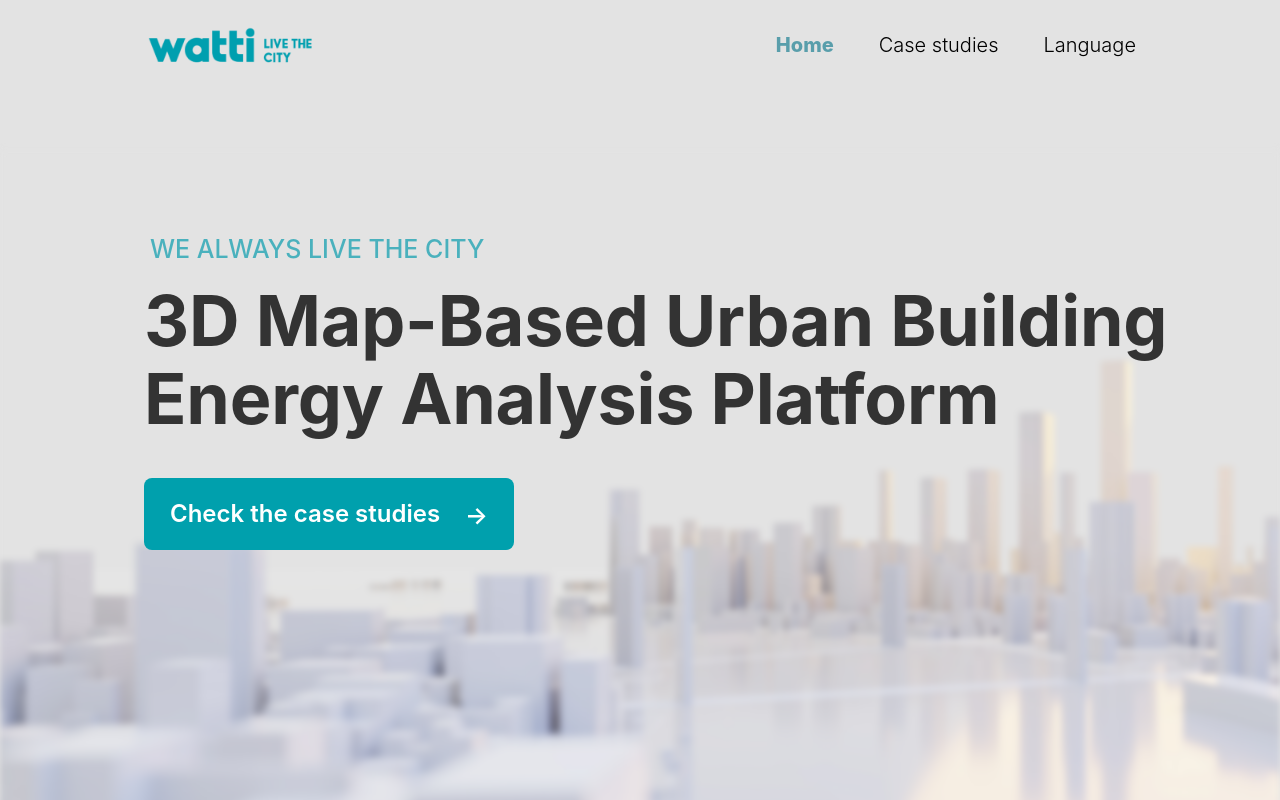
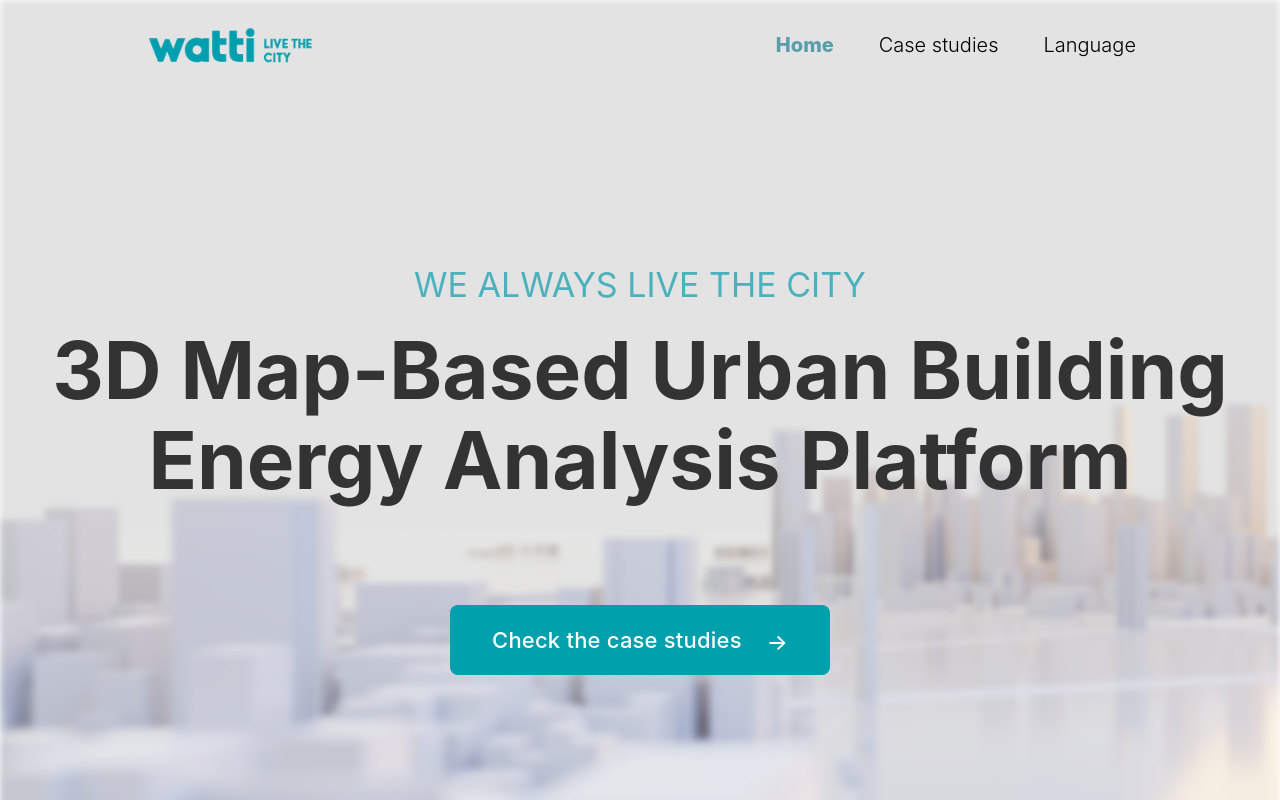
Before and after one commit to Kimdonghyeon7645/EZ-Sequence-Web, a React (Create React App) app: page /#/watti in a window 1280 px wide. Shown: the top 800 px of the page. Built offline with nearby package versions, Linux system fonts and the light colour scheme.

Commit message:
Revert "style : 타이틀 스타일 수정"
This reverts commit dd1a25f6985076bf1939df029c24f999ad613282.

```diff
--- a/src/pages/WattiPage.jsx
+++ b/src/pages/WattiPage.jsx
@@ -38,7 +38,6 @@ import Logo2 from "../assets/ninewatt_logo.png";
 const WattiPage = () => {
   return (
     <Body>
-      <div style={{backgroundColor: "#e3e3e3"}}>
       <TitleBg />
       <TitleArea>
         <TopNav>
@@ -58,15 +57,14 @@ const WattiPage = () => {
             <div>
               3D Map-Based Urban Building <br /> Energy Analysis Platform
             </div>
-              <div style={{ height: "40px" }} />
+            <div style={{ height: "100px" }} />
             <Btn>
               <div>Check the case studies</div>
-              <div style={{ marginTop: "3px" }}>→</div>
+              <div style={{marginTop: "3px"}}>→</div>
             </Btn>
           </TitleHeader>
         </CenterArea>
       </TitleArea>
-      </div>
 
       <Section1>
         <Section1Title>Watti's case studies</Section1Title>
@@ -117,7 +115,7 @@ const WattiPage = () => {
         <Section2Title>Contact Us</Section2Title>
         <Section2Btn>
           <div>contact us</div>
-          <div style={{ marginTop: "4px" }}>
+          <div style={{marginTop: "4px"}}>
             <svg width="21" height="16" viewBox="0 0 21 16" fill="none" xmlns="http://www.w3.org/2000/svg">
               <path
                 d="M2 1.5L9.08579 8.58579C9.86683 9.36683 11.1332 9.36684 11.9142 8.58579L19 1.5M2.5 15H18.5C19.0523 15 19.5 14.5523 19.5 14V2C19.5 1.44772 19.0523 1 18.5 1H2.5C1.94772 1 1.5 1.44772 1.5 2V14C1.5 14.5523 1.94772 15 2.5 15Z"
--- a/src/pages/WattiPage.style.js
+++ b/src/pages/WattiPage.style.js
@@ -37,16 +37,16 @@ export const Btn = styled.div`
   justify-content: center;
   align-items: center;
   gap: 25px;
-  height: 72px;
-  width: 370px;
+  height: 70px;
+  width: 380px;
 
   border-radius: 8px;
   border: none;
   background-color: #00a0ad;
   color: white;
-  font-size: 24px;
-  font-weight: 600;
-  letter-spacing: 0px;
+  font-size: 22px;
+  font-weight: 500;
+  letter-spacing: 0.2px;
 
   user-select: none;
   cursor: pointer;
@@ -56,21 +56,22 @@ export const TitleHeader = styled.div`
   display: flex;
   flex-direction: column;
   justify-content: center;
+  align-items: center;
 
   color: #333;
+  text-align: center;
   font-weight: 700;
-  font-size: 70px;
-  line-height: 78px;
-  letter-spacing: -0.2px;
+  font-size: 80px;
+  line-height: 90px;
+  letter-spacing: 0px;
 `;
 
 export const SubTitle = styled.div`
   color: #4ab1bd;
-  font-weight: 500;
-  font-size: 25px;
+  font-weight: 400;
+  font-size: 34px;
   letter-spacing: 0px;
-  margin-left: 6px;
-  margin-bottom: -6px;
+  margin-bottom: -5px;
 `;
 
 export const PrimaryColor = styled.span`
@@ -82,8 +83,7 @@ export const TitleBg = styled.div`
   position: absolute;
   overflow: hidden;
   width: 100%;
-  height: 750px;
-  margin-top: 150px;
+  height: 950px;
   background-color: #E4E4E4;
   background-image: url(${backgroundImage});
   background-size: cover;
@@ -92,17 +92,16 @@ export const TitleBg = styled.div`
 `;
 
 export const TitleArea = styled.div`
-  height: 850px;
+  height: 905px;
   position: relative;
   padding: 20px;
   z-index: 2;
 `;
 
 export const CenterArea = styled.div`
-  padding-top: 130px;
+  padding-top: 160px;
   display: flex;
-  align-items: end;
-  padding-left: 10%;
+  justify-content: center;
 `;
 
 export const Section1 = styled.div`
@@ -118,7 +117,7 @@ export const Section1 = styled.div`
 `;
 
 export const Section1Title = styled.div`
-  margin: 140px 0 -20px 0;
+  margin: 160px 0 0 0;
   font-size: 50px;
   color: #444;
   font-weight: 600;
```
Lines whose indentation alone changed are shown as unchanged.
